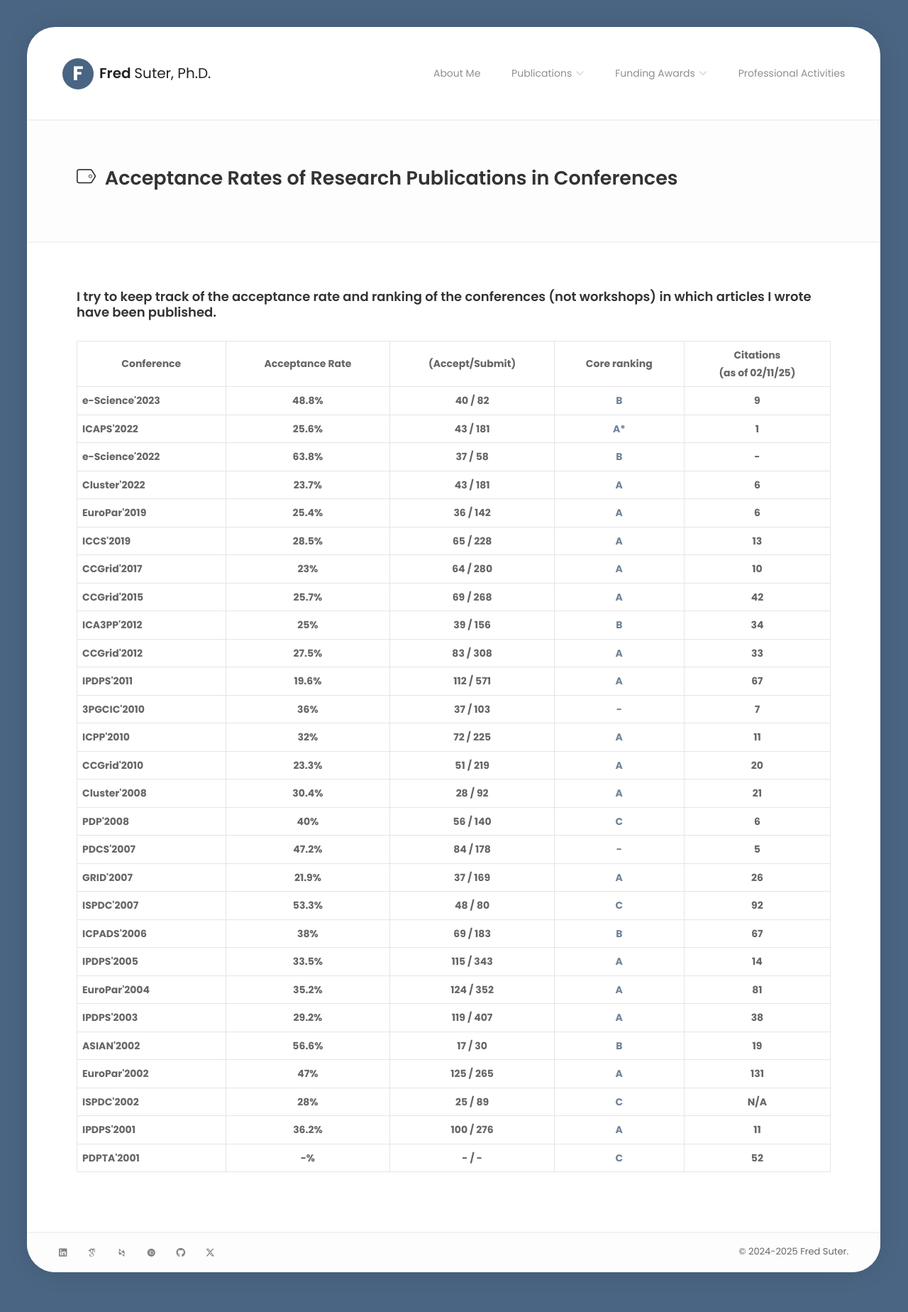
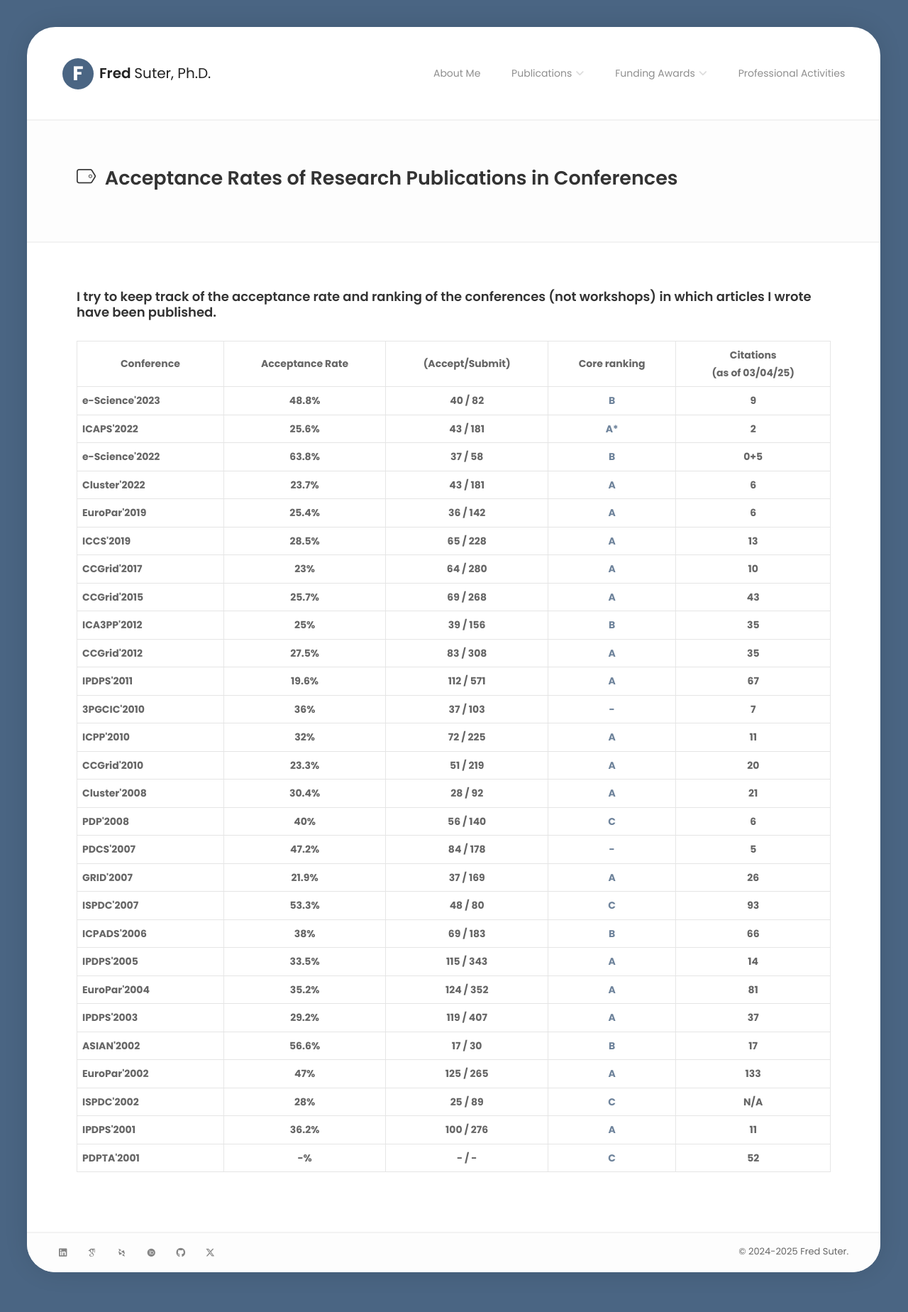
Before and after one commit to frs69wq/fred-suter.github.io, a Jekyll site: the page built from _pages/publications-rates.html, in a window 1280 px wide. Shown: the whole page at 71% size. Built offline with Jekyll 4.4.1, drawn with Linux system fonts in a browser that asks for light colours; some web fonts are replaced.

Commit message:
update rates

```diff
--- a/_data/rates.yml
+++ b/_data/rates.yml
@@ -13,7 +13,7 @@
   submitted: 181
   core_link: "https://portal.core.edu.au/conf-ranks/919/"
   core_rank: "A*"
-  citations: 1
+  citations: 2
 - conference: e-Science
   year: 2022
   rate: 63.8
@@ -21,7 +21,7 @@
   submitted: 58
   core_link: "https://portal.core.edu.au/conf-ranks/648/"
   core_rank: "B"
-  citations: "-"
+  citations: "0+5"
 - conference: Cluster
   year: 2022
   rate: 23.7
@@ -61,7 +61,7 @@
   submitted: 268
   core_link: "https://portal.core.edu.au/conf-ranks/695/"
   core_rank: "A"
-  citations: 42
+  citations: 43
 - conference: ICA3PP
   year: 2012
   rate: 25
@@ -69,7 +69,7 @@
   submitted: 156
   core_link: "https://portal.core.edu.au/conf-ranks/905/"
   core_rank: "B"
-  citations: 34
+  citations: 35
 - conference: CCGrid
   year: 2012
   rate: 27.5
@@ -77,7 +77,7 @@
   submitted: 308
   core_link: "https://portal.core.edu.au/conf-ranks/695/"
   core_rank: "A"
-  citations: 33
+  citations: 35
 - conference: IPDPS
   year: 2011
   rate: 19.6
@@ -149,7 +149,7 @@
   submitted: 80
   core_link: "https://portal.core.edu.au/conf-ranks/1405/"
   core_rank: "C"
-  citations: 92
+  citations: 93
 - conference: ICPADS
   year: 2006
   rate: 38
@@ -157,7 +157,7 @@
   submitted: 183
   core_link: "https://portal.core.edu.au/conf-ranks/1164/"
   core_rank: "B"
-  citations: 67
+  citations: 66
 - conference: IPDPS
   year: 2005
   rate: 33.5
@@ -181,7 +181,7 @@
   submitted: 407
   core_link: "https://portal.core.edu.au/conf-ranks/688/"
   core_rank: "A"
-  citations: 38
+  citations: 37
 - conference: ASIAN
   year: 2002
   rate: 56.6
@@ -189,7 +189,7 @@
   submitted: 30
   core_link: "https://portal.core.edu.au/conf-ranks/166/"
   core_rank: "B"
-  citations: 19
+  citations: 17
 - conference: EuroPar
   year: 2002
   rate: 47
@@ -197,7 +197,7 @@
   submitted: 265
   core_link: "https://portal.core.edu.au/conf-ranks/2022/"
   core_rank: "A"
-  citations: 131
+  citations: 133
 - conference: ISPDC
   year: 2002
   rate: 28
--- a/_pages/publications-rates.html
+++ b/_pages/publications-rates.html
@@ -26,7 +26,7 @@ permalink: /publications-rates.html
 		<td style="text-align:center"><b>Acceptance Rate</b></td>
 		<td style="text-align:center"><b>(Accept/Submit)</b></td>
 		<td style="text-align:center"><b>Core ranking</b></td>
-		<td style="text-align:center"><b>Citations<br> (as of 02/11/25)</b></td>
+		<td style="text-align:center"><b>Citations<br> (as of 03/04/25)</b></td>
 	      </tr>
               {% assign r = site.data.rates %}
               {% for e in r %}
```
